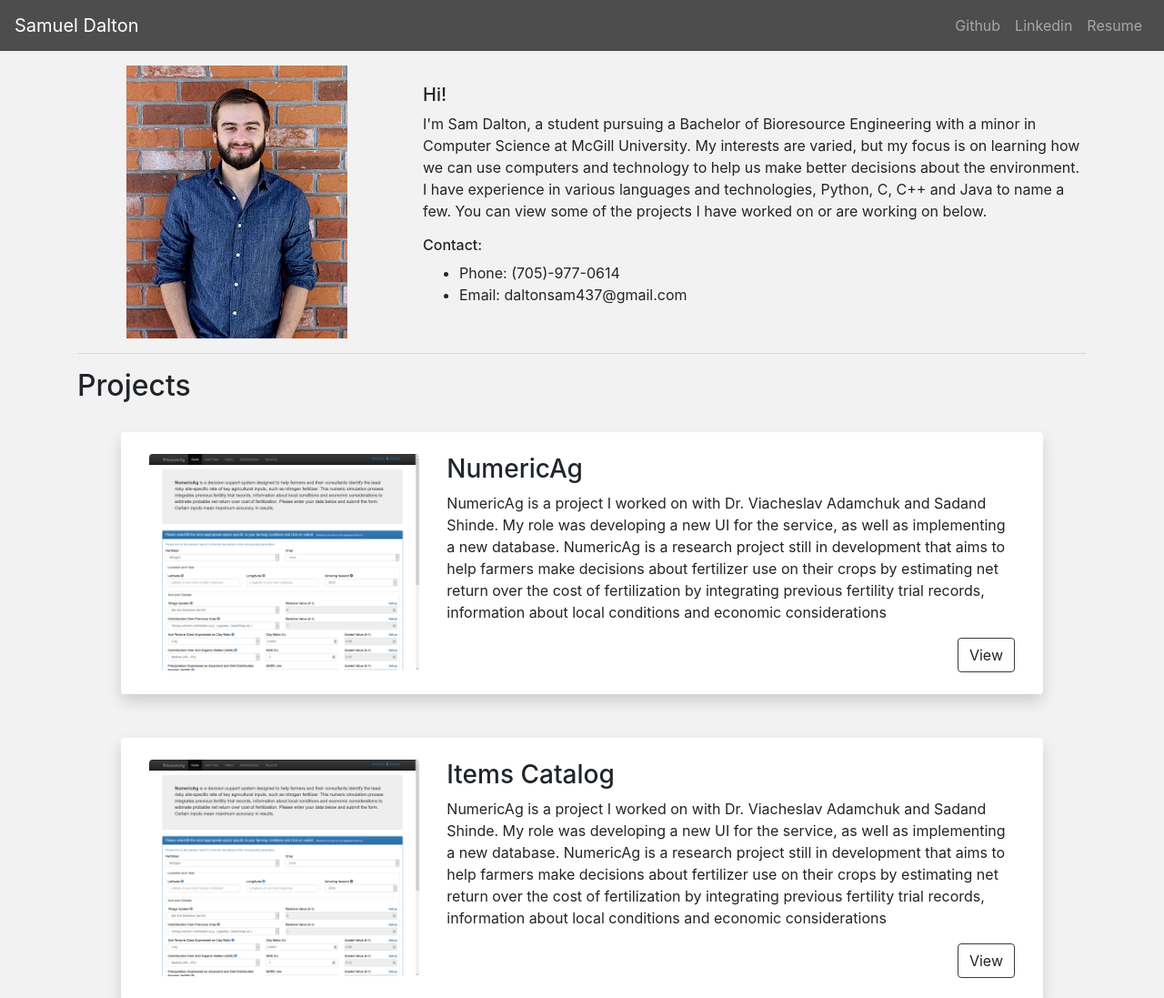
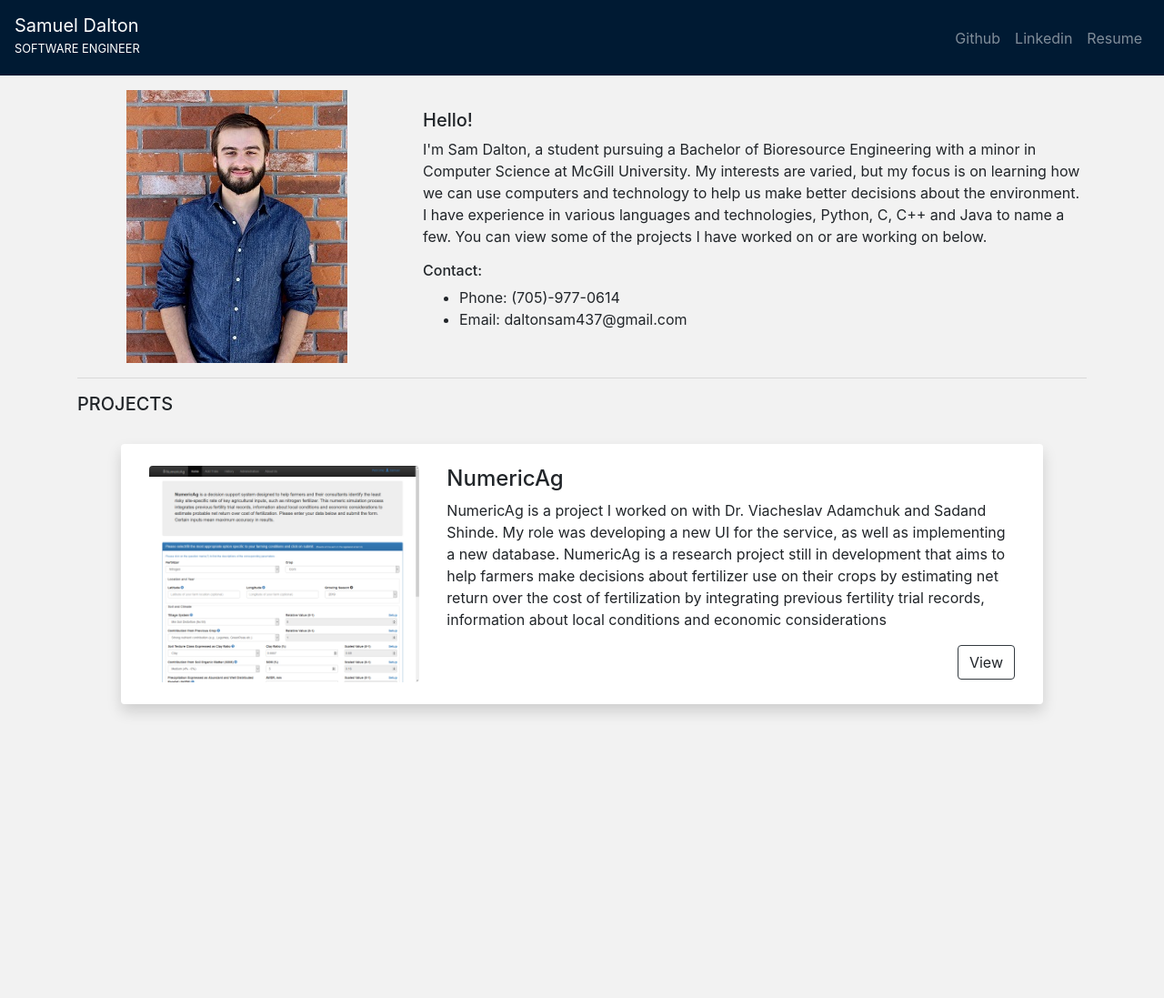
Before and after one commit to sdalton437/personal-site, a plain HTML site: page index.html in a window 1280 px wide. Shown: the top 1097 px of the page at 91% size. After the commit the page ends 822 px from the top, so only its background shows below. Drawn offline with nearby package versions, Linux system fonts and the light colour scheme.

Commit message:
Made layout modifications

```diff
--- a/index.html
+++ b/index.html
@@ -14,8 +14,8 @@
 <body  style="background-color: #f2f2f2">
 
   <div class="container-fluid pl-0 pr-0">
-    <div class="navbar navbar-dark w-100 navbar-expand-md" style="background-color: #4d4d4d;">
-      <span class="navbar-brand">Samuel Dalton</span>
+    <div class="navbar navbar-dark w-100 navbar-expand-md" style="background-color: #001a33;">
+      <span class="navbar-brand"> Samuel Dalton <h6><small> SOFTWARE ENGINEER </small></h6> </span>
       <button class="navbar-toggler" type="button" data-toggle="collapse" data-target="#navbarNav" aria-controls="navbarNav" aria-expanded="false" aria-label="Toggle navigation">
         <span class="navbar-toggler-icon"></span>
       </button>
@@ -39,7 +39,7 @@
       <div class="col-md-8">
         <div class="row h-100">
           <div class=" col-md-12 my-auto">
-            <h5>Hi!</h5>
+            <h5>Hello!</h5>
             <p>
             I'm Sam Dalton, a student pursuing a Bachelor of Bioresource Engineering
             with a minor in Computer Science at McGill University. My interests are varied,
@@ -70,7 +70,7 @@
   <div class="container" >
     <div class="row mb-4">
       <div class=col-sm-12>
-        <h2>Projects</h2>
+        <h5>PROJECTS</h5>
       </div>
     </div>
   </div>
@@ -83,7 +83,7 @@
       <div class="col-md-8">
         <div class="row">
           <div class="col-md-auto">
-            <h3 data-bind="text: title"></h3>
+            <h4 data-bind="text: title"></h4>
           </div>
         </div>
         <div class="row">
@@ -108,15 +108,6 @@
             fertility trial records, information about local conditions and economic considerations`,
           image: "img/numericag.jpg",
           links: "http://www.numericag.com/"},
-        { title: "Items Catalog",
-        description: `
-          NumericAg is a project I worked on with Dr. Viacheslav Adamchuk and Sadand Shinde.
-          My role was developing a new UI for the service, as well as implementing a new database.
-          NumericAg is a research project still in development that aims to help farmers make decisions about
-          fertilizer use on their crops by estimating net return over the cost of fertilization by integrating previous
-          fertility trial records, information about local conditions and economic considerations`,
-        image: "img/numericag.jpg",
-        links: "http://www.numericag.com/"}
         ]
     });
   </script>
```
